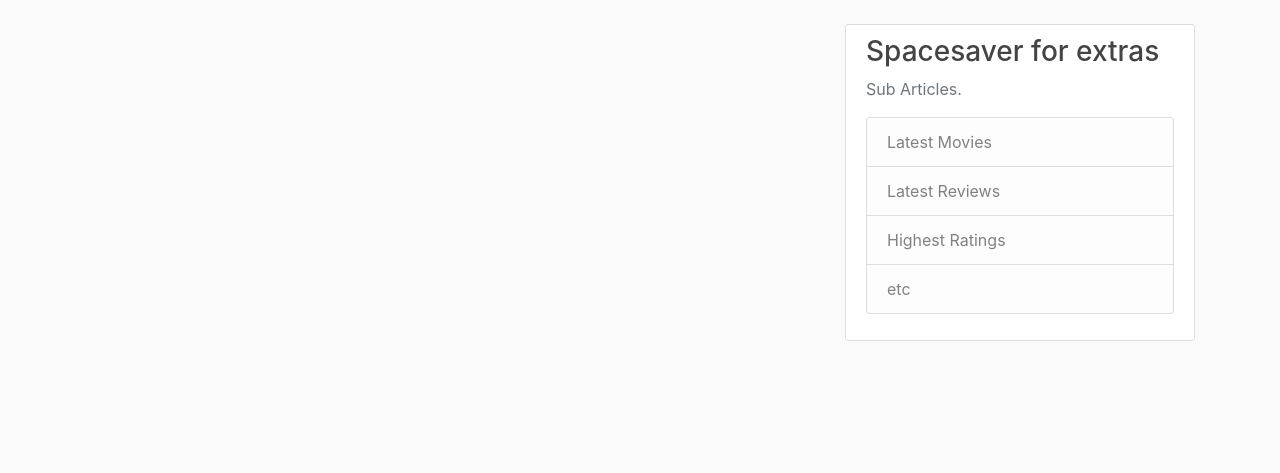
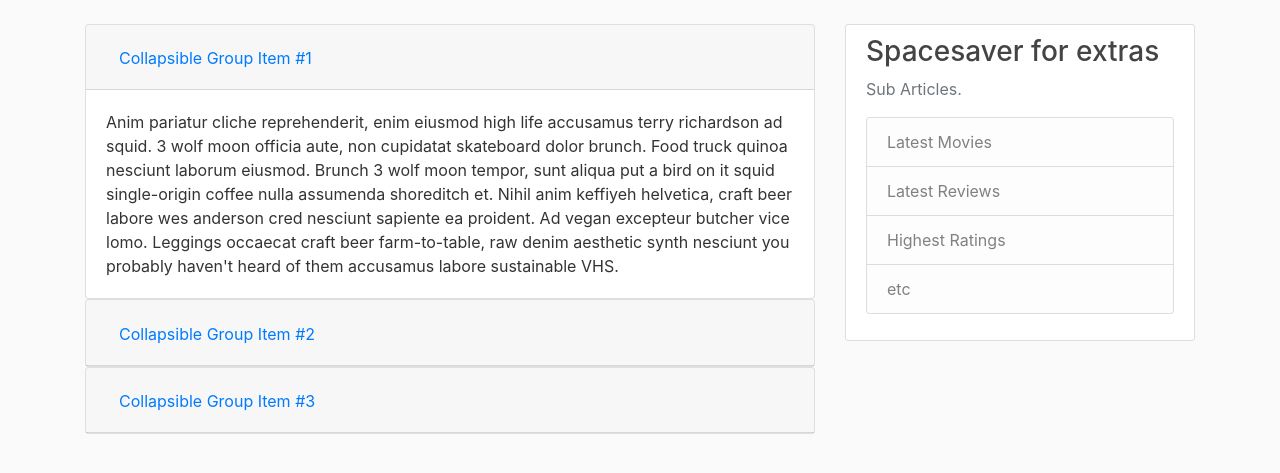
Before and after one commit to hurter3/MovieReviewHub, a Flask app: page /reviews in a window 1280 px wide. Shown: the part 56-529 px from the top of the page. Run offline with Flask 2, Linux system fonts and the light colour scheme; data that the repository does not hold is empty; some libraries are stand-ins or nearby versions.

Commit message:
commit accordian basic structure before merging with jinja

```diff
--- a/templates/reviews.html
+++ b/templates/reviews.html
@@ -5,4 +5,49 @@
             {{review.category_name}}
      {% endfor %}
 
+<div class="accordion" id="accordionExample">
+  <div class="card">
+    <div class="card-header" id="headingOne">
+      <h2 class="mb-0">
+        <button class="btn btn-link" type="button" data-toggle="collapse" data-target="#collapseOne" aria-expanded="true" aria-controls="collapseOne">
+          Collapsible Group Item #1
+        </button>
+      </h2>
+    </div>
+
+    <div id="collapseOne" class="collapse show" aria-labelledby="headingOne" data-parent="#accordionExample">
+      <div class="card-body">
+        Anim pariatur cliche reprehenderit, enim eiusmod high life accusamus terry richardson ad squid. 3 wolf moon officia aute, non cupidatat skateboard dolor brunch. Food truck quinoa nesciunt laborum eiusmod. Brunch 3 wolf moon tempor, sunt aliqua put a bird on it squid single-origin coffee nulla assumenda shoreditch et. Nihil anim keffiyeh helvetica, craft beer labore wes anderson cred nesciunt sapiente ea proident. Ad vegan excepteur butcher vice lomo. Leggings occaecat craft beer farm-to-table, raw denim aesthetic synth nesciunt you probably haven't heard of them accusamus labore sustainable VHS.
+      </div>
+    </div>
+  </div>
+  <div class="card">
+    <div class="card-header" id="headingTwo">
+      <h2 class="mb-0">
+        <button class="btn btn-link collapsed" type="button" data-toggle="collapse" data-target="#collapseTwo" aria-expanded="false" aria-controls="collapseTwo">
+          Collapsible Group Item #2
+        </button>
+      </h2>
+    </div>
+    <div id="collapseTwo" class="collapse" aria-labelledby="headingTwo" data-parent="#accordionExample">
+      <div class="card-body">
+        Anim pariatur cliche reprehenderit, enim eiusmod high life accusamus terry richardson ad squid. 3 wolf moon officia aute, non cupidatat skateboard dolor brunch. Food truck quinoa nesciunt laborum eiusmod. Brunch 3 wolf moon tempor, sunt aliqua put a bird on it squid single-origin coffee nulla assumenda shoreditch et. Nihil anim keffiyeh helvetica, craft beer labore wes anderson cred nesciunt sapiente ea proident. Ad vegan excepteur butcher vice lomo. Leggings occaecat craft beer farm-to-table, raw denim aesthetic synth nesciunt you probably haven't heard of them accusamus labore sustainable VHS.
+      </div>
+    </div>
+  </div>
+  <div class="card">
+    <div class="card-header" id="headingThree">
+      <h2 class="mb-0">
+        <button class="btn btn-link collapsed" type="button" data-toggle="collapse" data-target="#collapseThree" aria-expanded="false" aria-controls="collapseThree">
+          Collapsible Group Item #3
+        </button>
+      </h2>
+    </div>
+    <div id="collapseThree" class="collapse" aria-labelledby="headingThree" data-parent="#accordionExample">
+      <div class="card-body">
+        Anim pariatur cliche reprehenderit, enim eiusmod high life accusamus terry richardson ad squid. 3 wolf moon officia aute, non cupidatat skateboard dolor brunch. Food truck quinoa nesciunt laborum eiusmod. Brunch 3 wolf moon tempor, sunt aliqua put a bird on it squid single-origin coffee nulla assumenda shoreditch et. Nihil anim keffiyeh helvetica, craft beer labore wes anderson cred nesciunt sapiente ea proident. Ad vegan excepteur butcher vice lomo. Leggings occaecat craft beer farm-to-table, raw denim aesthetic synth nesciunt you probably haven't heard of them accusamus labore sustainable VHS.
+      </div>
+    </div>
+  </div>
+</div>
 {% endblock content %}
```
